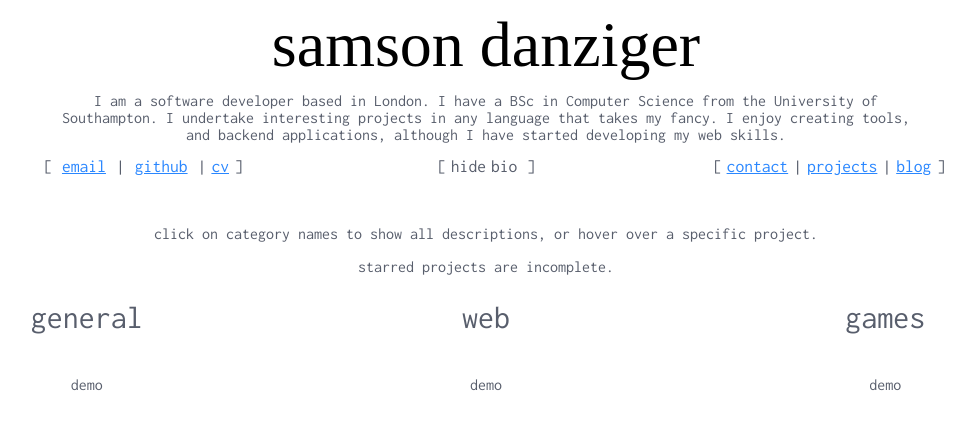
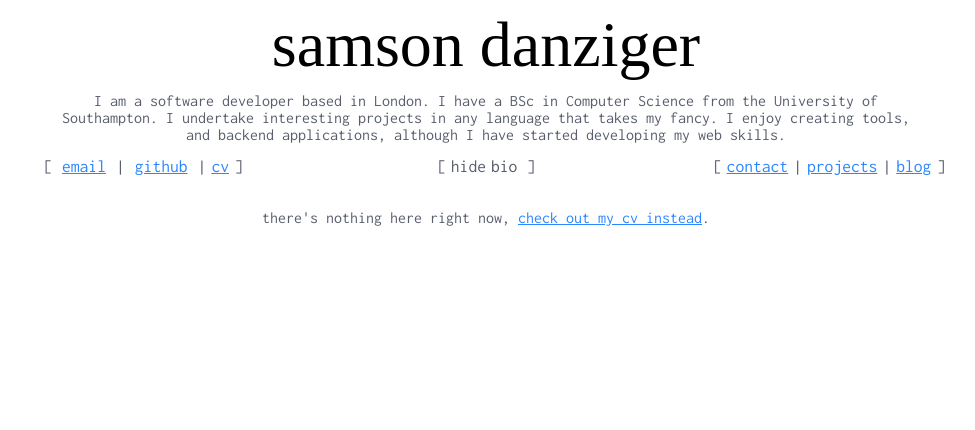
Before and after one commit to MarsCapone/samsondanziger.com, a Vue app: page / in a window 1280 px wide. Shown: the top 430 px of the page, without its empty margins (154-1129 px from the left). Built offline with nearby package versions, Linux system fonts and the light colour scheme; a web font is replaced by a local one.

Commit message:
finish for production

```diff
--- a/src/components/pages/Blog.vue
+++ b/src/components/pages/Blog.vue
@@ -6,6 +6,9 @@
 
     <div class="post-list" v-if="posts.length > 0">
       <blog-post-entry v-for="post in posts" :key="post.title" :post="post">{{ post.title }}</blog-post-entry>
+    </div>
+    <div class="post-list" v-else-if="allPosts.length === 0">
+      there are no posts yet. <router-link :to="{ name: 'cv' }">take a look at my cv instead</router-link>.
     </div>
     <div class="post-list" v-else>
       sorry, no posts found with that search term
--- a/src/components/pages/Projects.vue
+++ b/src/components/pages/Projects.vue
@@ -9,7 +9,7 @@
       <project-category v-if="atLeastOne(games)" class="project-category hover-dark-green" :projects="games" name="games" />
     </div>
     <div v-else>
-      there's nothing here right now, <router-link :to="{ name: 'cv' }">check out my CV instead</router-link>.
+      there's nothing here right now, <router-link :to="{ name: 'cv' }">check out my cv instead</router-link>.
     </div>
   </div>
 </template>
--- a/src/data/blog.js
+++ b/src/data/blog.js
@@ -1,22 +1,7 @@
 
 const blog = {
-  posts: [
-    {
-      title: 'a title',
-      short: 'a short description',
-      id: 'some-id'
-    },
-    {
-      title: 'a second post',
-      short: "another short description",
-      id: 'different-id'
-    },
-    {
-      title: 'a 3rd post',
-      short: 'more descriptive text',
-      id: 'more-id-ing'
-    }
-  ]
+  // posts should be ordered newest first
+  posts: []
 };
 
 export default blog;
--- a/src/data/projects.js
+++ b/src/data/projects.js
@@ -1,25 +1,14 @@
+
+const defaultProject = {
+  name: '',
+  id: '',
+  category: '',
+  url: '',
+  component: ''
+};
 
 const projects = [
-  {
-    name: 'demo',
-    id: 0,
-    description: 'a description',
-    category: 'general',
-    url: 'https://google.com',
-    component: 'DemoProject'
-  },
-  {
-    name: 'demo',
-    id: 1,
-    description: 'a description',
-    category: 'web'
-  },
-  {
-    name: 'demo',
-    id: 2,
-    description: 'a description',
-    category: 'games'
-  }
+
 ];
 
 export default projects;
```
